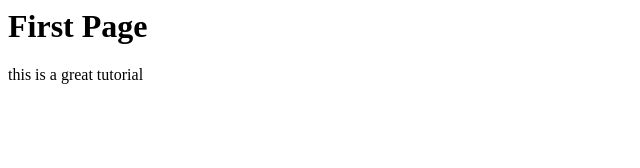
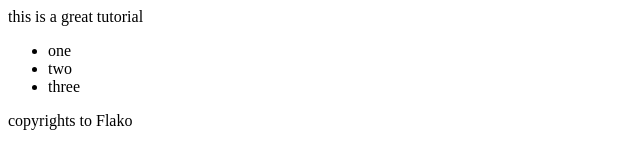
Before and after one commit to FlakoCodes/git-course, a plain HTML site: page index.html in a window 1280 px wide. Shown: the whole page, without its empty margins (0-640 px from the left). Drawn offline with Linux system fonts and the light colour scheme.

Commit message:
added un ordered list

```diff
--- a/index.html
+++ b/index.html
@@ -1,6 +1,12 @@
 <html>
+    <head></head>
     <body>
-        <h1>First Page</h1>
         <p>this is a great tutorial</p>
+        <ul>
+            <li>one</li>
+            <li>two</li>
+            <li>three</li>
+        </ul>
+        <footer>copyrights to Flako</footer>
     </body>
 </html>
```
